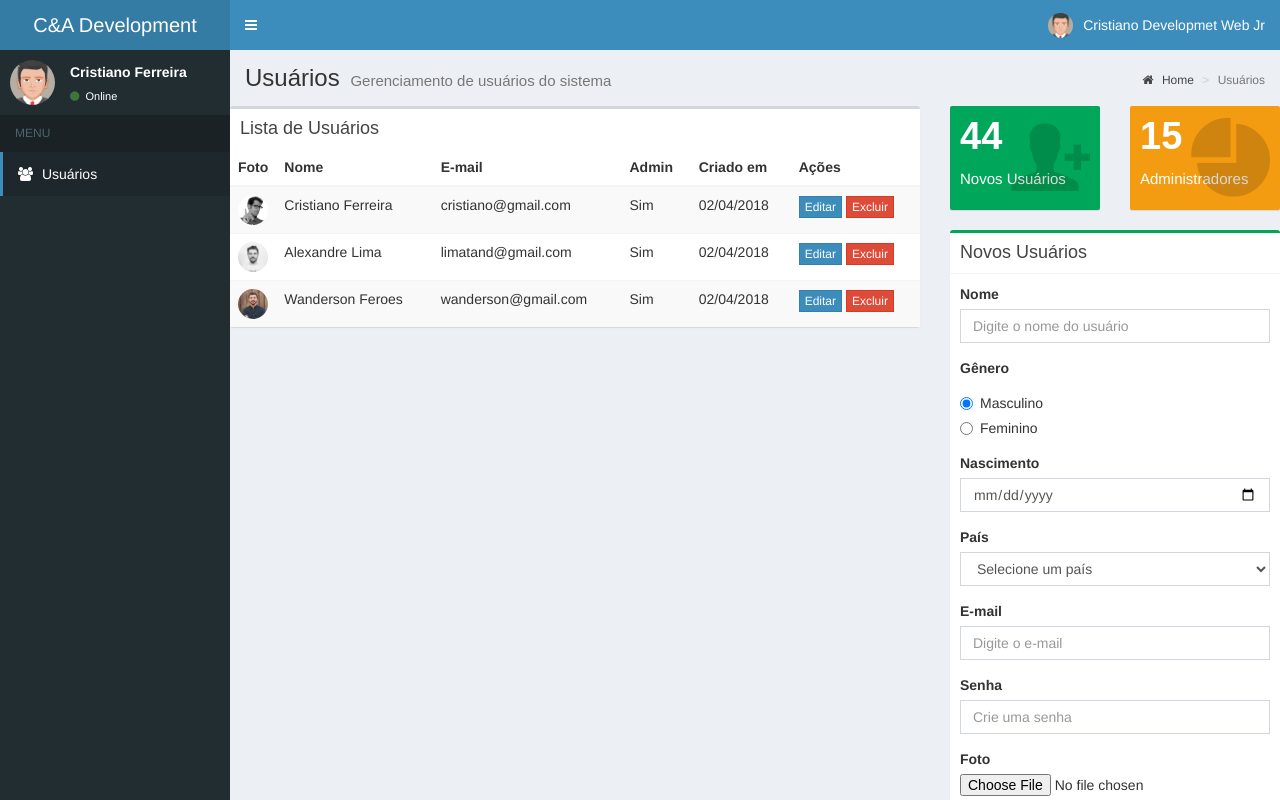
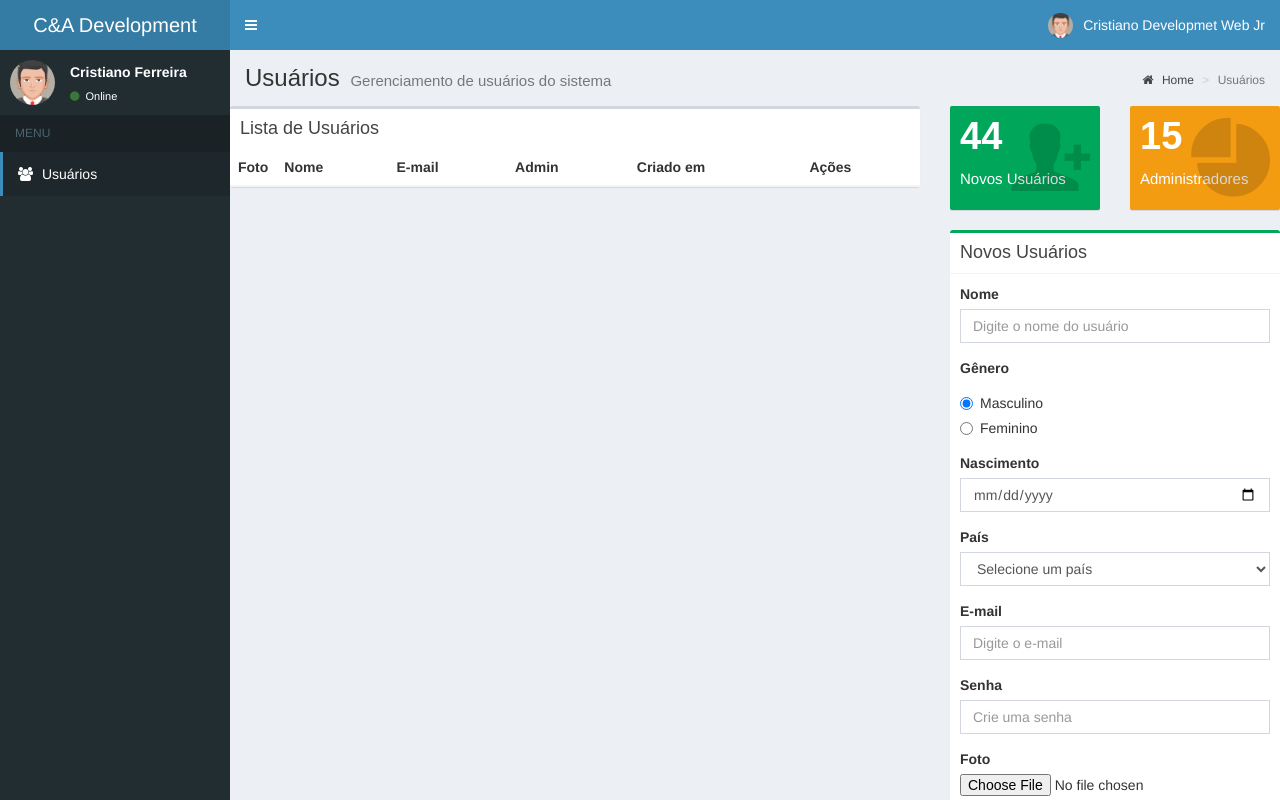
Before and after one commit to cristianoDevSystem/GerenciadorUsuarios, a plain HTML site: page index.html in a window 1280 px wide. Drawn offline with Linux system fonts and the light colour scheme; files whose address does not match are found by name.

Commit message:
Update index.html

```diff
--- a/index.html
+++ b/index.html
@@ -186,7 +186,7 @@
 
                   <!-- Bom Body -->
                   <div class="box-body no-padding">
-                    <table class="table table-striped">
+                    <table class="table table-striped" >
                       <thead>
                         <tr>
                           <th style="width: 10px">Foto</th>
@@ -197,41 +197,9 @@
                           <th>Ações</th>
                         </tr>
                       </thead>
-                      <tbody>
+                      <tbody id="table-users">
 
-                        <tr>
-                          <td><img src="dist/img/user2-160x160.jpg" alt="User Image" class="img-circle img-sm"></td>
-                          <td>Cristiano Ferreira</td>
-                          <td>cristiano@gmail.com</td>
-                          <td>Sim</td>
-                          <td>02/04/2018</td>
-                          <td>
-                            <button type="button" class="btn btn-primary btn-xs btn-flat">Editar</button>
-                            <button type="button" class="btn btn-danger btn-xs btn-flat">Excluir</button>
-                        </td>
 
-                        <tr>
-                          <td><img src="dist/img/user1-128x128.jpg" alt="User Image" class="img-circle img-sm"></td>
-                          <td>Alexandre Lima</td>
-                          <td>limatand@gmail.com</td>
-                          <td>Sim</td>
-                          <td>02/04/2018</td>
-                          <td>
-                            <button type="button" class="btn btn-primary btn-xs btn-flat">Editar</button>
-                            <button type="button" class="btn btn-danger btn-xs btn-flat">Excluir</button>
-                        </td>
-
-                        <tr>
-                          <td><img src="dist/img/user8-128x128.jpg" alt="User Image" class="img-circle img-sm"></td>
-                          <td>Wanderson Feroes</td>
-                          <td>wanderson@gmail.com</td>
-                          <td>Sim</td>
-                          <td>02/04/2018</td>
-                          <td>
-                            <button type="button" class="btn btn-primary btn-xs btn-flat">Editar</button>
-                            <button type="button" class="btn btn-danger btn-xs btn-flat">Excluir</button>
-                        </td>
-                      </tr>
                     </tbody>
                   </table>
                 </div>
@@ -621,6 +589,7 @@
       </footer>
     </div>
 
+    <script src="models/User.js"></script>
     <script src="index.js"></script>
 
   </body>
```
